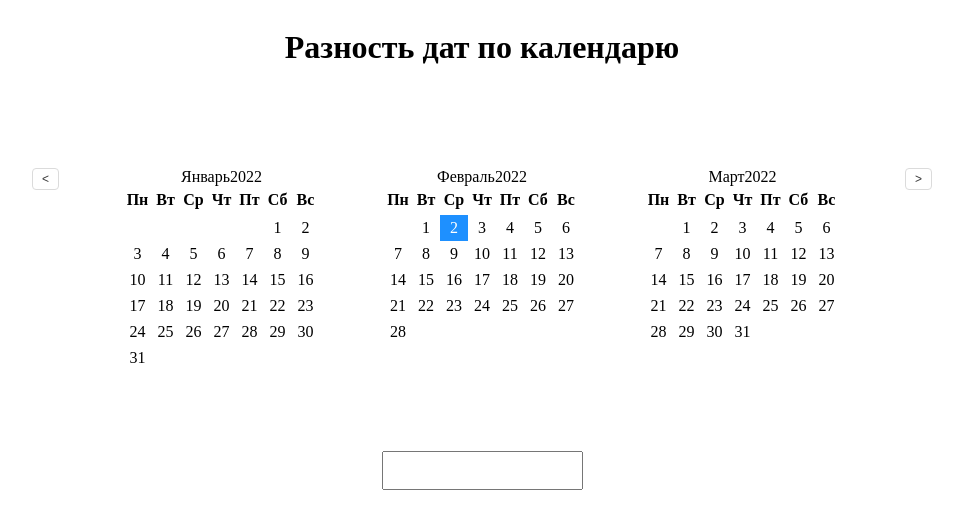
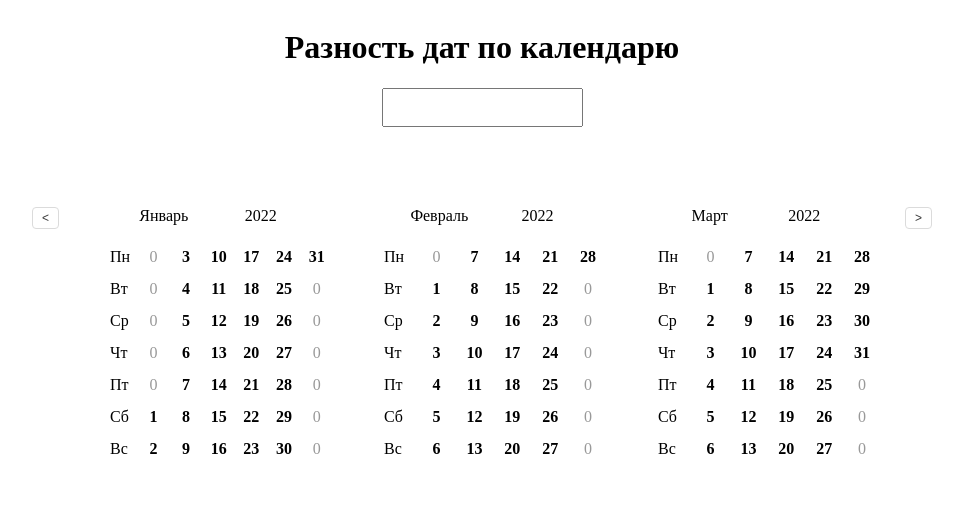
Before and after one commit to Cazus77/date_difference, a React (Create React App) app: page / in a window 1280 px wide. Shown: the top 528 px of the page, without its empty margins (158-1121 px from the left). Built offline with nearby package versions, Linux system fonts and the light colour scheme.

Commit message:
variant_1

```diff
--- a/src/App.js
+++ b/src/App.js
@@ -18,12 +18,12 @@ function App() {
   return (
     <div className="block">
       <h1 className="description">Разность дат по календарю</h1>
+      <DateDifferenceContainer />
       <div className="block__calendar">
         <PrevMonthButtonContainer year={year} month={month} setData={setData} />
         <CalendarContainer data={data} />
         <NextMonthButtonContainer year={year} month={month} setData={setData} />
       </div>
-      <DateDifferenceContainer />
     </div>
   );
 }
--- a/src/components/Calendar/Calendar.css
+++ b/src/components/Calendar/Calendar.css
@@ -2,54 +2,110 @@ select {
     padding: 3px 6px;
 }
 
-.calendar header {
-    display: flex;
-    justify-content: center;
-}
+
+/*.calendar header {*/
+/*    display: flex;*/
+/*    justify-content: center;*/
+/*}*/
 
 .calendar header button,
 .calendar header select {
     margin: 0 4px;
 }
 
-.calendar table {
-    table-layout: fixed;
-    border-collapse: separate;
-    border-spacing: 0;
-    margin: auto;
+.header{
+    display: flex;
+    justify-content: space-evenly;
 }
 
-.calendar th {
-    vertical-align: middle;
-    text-align: center;
-    height: 27px;
+.wrapper{
+    display: flex;
+    width: 250px;
 }
 
-.calendar .day {
-    padding: 2px 4px;
-    vertical-align: middle;
-    text-align: center;
-    border: 2px solid transparent;
+/* дни недели */
+.weekdays{
+    margin: 0;
+    padding: 16px 0;
+    /*background-color: #dddddd;*/
+    width: 80px;
+    display: flex;
+    flex-direction: column;
+    flex-wrap: nowrap;
+    justify-content: left;
 }
 
-.calendar .day:hover {
-    background-color: #eaeaea;
-    cursor: pointer;
+
+.weekdays li{
+    /*display: inline-block;*/
+    /*flex: 0 0 calc(100% / 7);*/
+    text-align: left;
+    padding: 7px;
+    margin-left: 20px;
+    list-style: none;
 }
 
-.calendar .day.selected {
-    border: 2px solid dodgerblue;
+/* дни */
+.days{
+    margin: 0;
+    padding: 16px 0;
+    /*background-color: #eeeeee;*/
+    width: 50px;
+    display: flex;
+    flex-direction: column;
+    flex-wrap: wrap;
+    justify-content: left;
+    align-content: center;
+    height: 320px;
 }
 
-.calendar .day.today {
-    background-color: dodgerblue;
-    color: white;
+.days li{
+    padding: 8px;
+    list-style: none;
+    display: inline-block;
+    /*flex: 0 0 calc(100% / 7);*/
+    text-align: center;
+    color: #000000;
+    font-weight: bold;
+    font-size: 16px;
+    line-height: 16px
+;
+}
+li.noday{
+    color: #999999;
+    font-weight: lighter;
 }
 
-.calendar .day.today:hover {
-    background-color: #0081ff;
-}
 
-.calendar .day.today.selected {
-    border: 2px solid lightgray;
-}
+                    /*                              */
+
+
+
+/*.calendar .day {*/
+/*    padding: 2px 4px;*/
+/*    vertical-align: middle;*/
+/*    text-align: center;*/
+/*    border: 2px solid transparent;*/
+/*}*/
+
+/*.calendar .day:hover {*/
+/*    background-color: #eaeaea;*/
+/*    cursor: pointer;*/
+/*}*/
+
+/*.calendar .day.selected {*/
+/*    border: 2px solid dodgerblue;*/
+/*}*/
+
+/*.calendar .day.today {*/
+/*    background-color: dodgerblue;*/
+/*    color: white;*/
+/*}*/
+
+/*.calendar .day.today:hover {*/
+/*    background-color: #0081ff;*/
+/*}*/
+
+/*.calendar .day.today.selected {*/
+/*    border: 2px solid lightgray;*/
+/*}*/
--- a/src/components/Calendar/Calendar.jsx
+++ b/src/components/Calendar/Calendar.jsx
@@ -2,6 +2,7 @@ import React from "react";
 import "./Calendar.css";
 import * as calendar from "./index";
 import classnames from "classnames";
+import { logDOM } from "@testing-library/react";
 
 function Calendar({
   year,
@@ -14,26 +15,35 @@ function Calendar({
   beforeDate,
   inputValue,
 }) {
+  // {
+  //   calendar.getMonthData(2022, 0).map((week) => {
+  //     //console.log(week);
+  //     week.map((day) => {
+  //       console.log(day);
+  //     });
+  //   });
+  // }
+  //console.log(monthData);
+
   return (
     <div className="calendar">
-      <header>
-        <span>{monthText}</span> <span>{year}</span>
+      <header className="header">
+        <span className="month">{monthText}</span>{" "}
+        <span className="year">{year}</span>
       </header>
-      <table>
-        <thead>
-          <tr>
+
+      <div className="wrapper">
+        <ul className="weekdays">
           {weekDayNames.map((name) => (
-              <th key={name}>{name}</th>
+            <li key={name}>{name}</li>
           ))}
-          </tr>
-        </thead>
+        </ul>
 
-        <tbody>
         {monthData.map((week, index) => (
-            <tr key={index} className="week">
+          <ul key={index} className="days">
             {week.map((date, index) =>
               date ? (
-                  <td
+                <li
                   key={index}
                   className={classnames("day", {
                     today: calendar.areEqual(date, currentDate),
@@ -45,15 +55,16 @@ function Calendar({
                   onClick={(event) => handleDayClick(event, date)}
                 >
                   {date.getDate()}
-                  </td>
+                </li>
               ) : (
-                  <td key={index} />
+                <li key={index} className="noday">
+                  {0}
+                </li>
               )
             )}
-            </tr>
+          </ul>
         ))}
-        </tbody>
-      </table>
+      </div>
     </div>
   );
 }
--- a/src/components/Calendar/CalendarContainer.jsx
+++ b/src/components/Calendar/CalendarContainer.jsx
@@ -48,9 +48,9 @@ export default function CalendarContainer({ data }) {
       <Calendar
         year={calendar.yearText(year, month - 1)}
         monthText={calendar.monthText(month - 1, monthNames)}
+        monthData={calendar.getMonthData(year, month - 1)}
         weekDayNames={weekDayNames}
         handleDayClick={handleDayClick}
-        monthData={calendar.getMonthData(year, month - 1)}
         fromDate={fromDate}
         beforeDate={beforeDate}
         inputValue={inputValue}
@@ -58,10 +58,10 @@ export default function CalendarContainer({ data }) {
       <Calendar
         year={year}
         monthText={monthNames[month]}
+        monthData={calendar.getMonthData(year, month)}
+        currentDate={currentDate}
         weekDayNames={weekDayNames}
-        currentDate={currentDate}
         handleDayClick={handleDayClick}
-        monthData={calendar.getMonthData(year, month)}
         fromDate={fromDate}
         beforeDate={beforeDate}
         inputValue={inputValue}
@@ -69,9 +69,9 @@ export default function CalendarContainer({ data }) {
       <Calendar
         year={calendar.yearText(year, month + 1)}
         monthText={calendar.monthText(month + 1, monthNames)}
+        monthData={calendar.getMonthData(year, month + 1)}
         weekDayNames={weekDayNames}
         handleDayClick={handleDayClick}
-        monthData={calendar.getMonthData(year, month + 1)}
         fromDate={fromDate}
         beforeDate={beforeDate}
         inputValue={inputValue}
```
Lines whose indentation alone changed are shown as unchanged.
